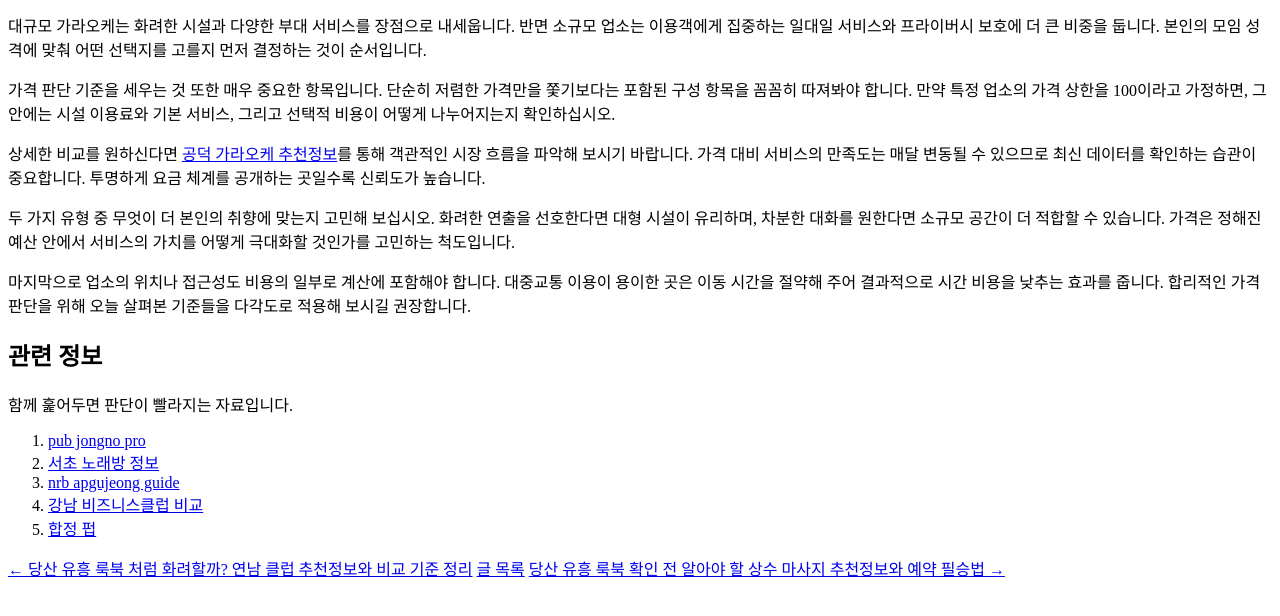
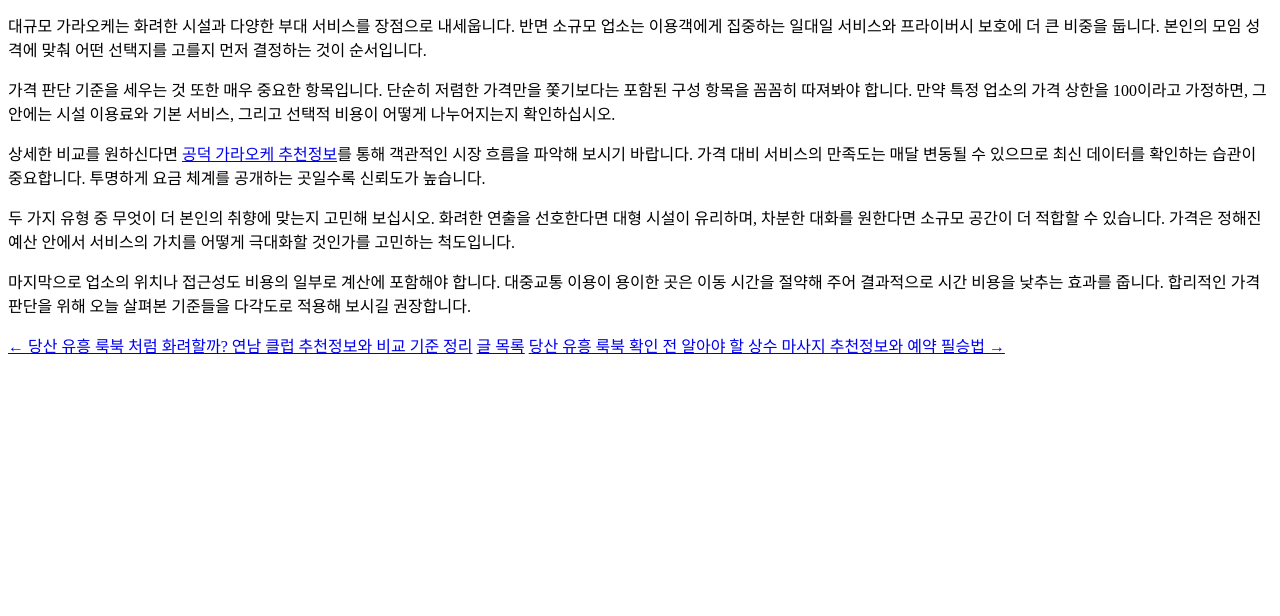
Before and after one commit to cosmos0111-cmyk/bp-t3b02-ds-night-look, a plain HTML site: page posts/gemini-coverage-20260722-0174.html in a window 1280 px wide. Shown: the part 140-756 px from the top of the page. Drawn offline with Linux system fonts and the light colour scheme.

Commit message:
deploy: garbage-free snapshot 2026-08-26T19:15:17.648Z

```diff
--- a/posts/gemini-coverage-20260722-0174.html
+++ b/posts/gemini-coverage-20260722-0174.html
@@ -18,17 +18,7 @@
  <p>상세한 비교를 원하신다면 <a class="anchor-link" href="https://nrb-mapo-hub.xyz/">공덕 가라오케 추천정보</a>를 통해 객관적인 시장 흐름을 파악해 보시기 바랍니다. 가격 대비 서비스의 만족도는 매달 변동될 수 있으므로 최신 데이터를 확인하는 습관이 중요합니다. 투명하게 요금 체계를 공개하는 곳일수록 신뢰도가 높습니다.</p>
  <p>두 가지 유형 중 무엇이 더 본인의 취향에 맞는지 고민해 보십시오. 화려한 연출을 선호한다면 대형 시설이 유리하며, 차분한 대화를 원한다면 소규모 공간이 더 적합할 수 있습니다. 가격은 정해진 예산 안에서 서비스의 가치를 어떻게 극대화할 것인가를 고민하는 척도입니다.</p>
  <p>마지막으로 업소의 위치나 접근성도 비용의 일부로 계산에 포함해야 합니다. 대중교통 이용이 용이한 곳은 이동 시간을 절약해 주어 결과적으로 시간 비용을 낮추는 효과를 줍니다. 합리적인 가격 판단을 위해 오늘 살펴본 기준들을 다각도로 적용해 보시길 권장합니다.</p>
-<section class="r-8a6d47">
-<h2>관련 정보</h2>
-<p>함께 훑어두면 판단이 빨라지는 자료입니다.</p>
-<ol>
-  <li><a href="https://pub-jongno-pro.xyz/">pub jongno pro</a></li>
-  <li><a href="https://best-seocho-karaoke.xyz/">서초 노래방 정보</a></li>
-  <li><a href="https://nrb-apgujeong-guide.xyz/">nrb apgujeong guide</a></li>
-  <li><a href="https://gangnam-night-zone.xyz/">강남 비즈니스클럽 비교</a></li>
-  <li><a href="https://best-hapjeong-pub.xyz/">합정 펍</a></li>
-</ol>
-</section>
+
     <nav class="post-pager" aria-label="글 이동">
       <a class="post-pager__prev" href="../posts/gemini-coverage-20260722-0172.html">← 당산 유흥 룩북 처럼 화려할까? 연남 클럽 추천정보와 비교 기준 정리</a>
       <a class="post-pager__index" href="../posts.html">글 목록</a>
```
Also changed, not shown: posts/gemini-coverage-20260722-0167.html (+1 -1 lines), posts/gemini-coverage-20260722-0169.html (+1 -1 lines), posts/gemini-coverage-20260722-0175.html (+1 -1 lines).
